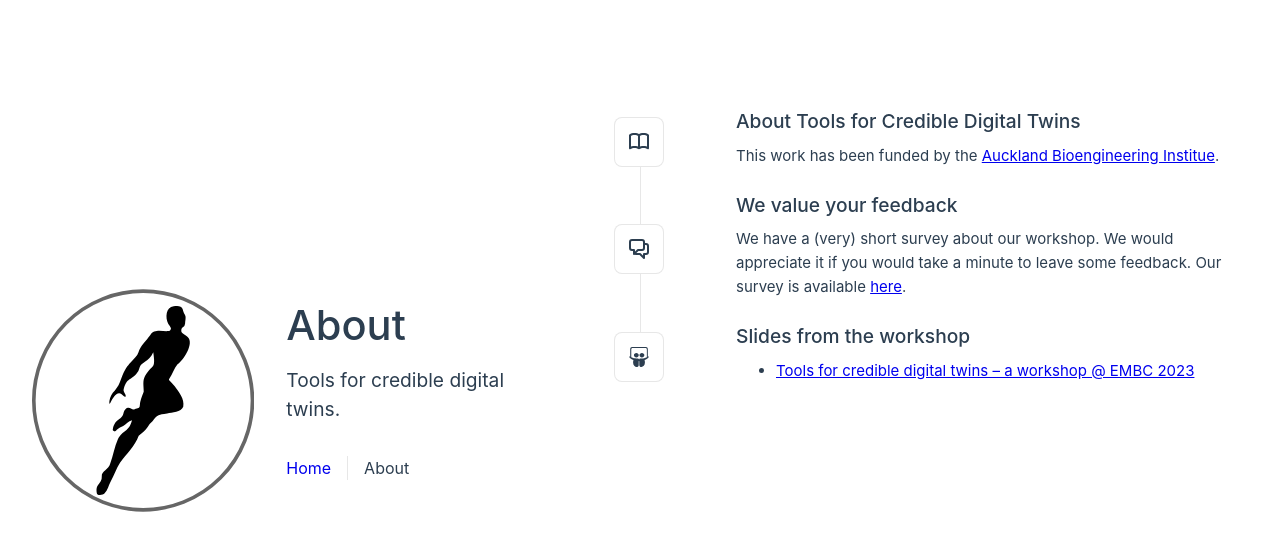
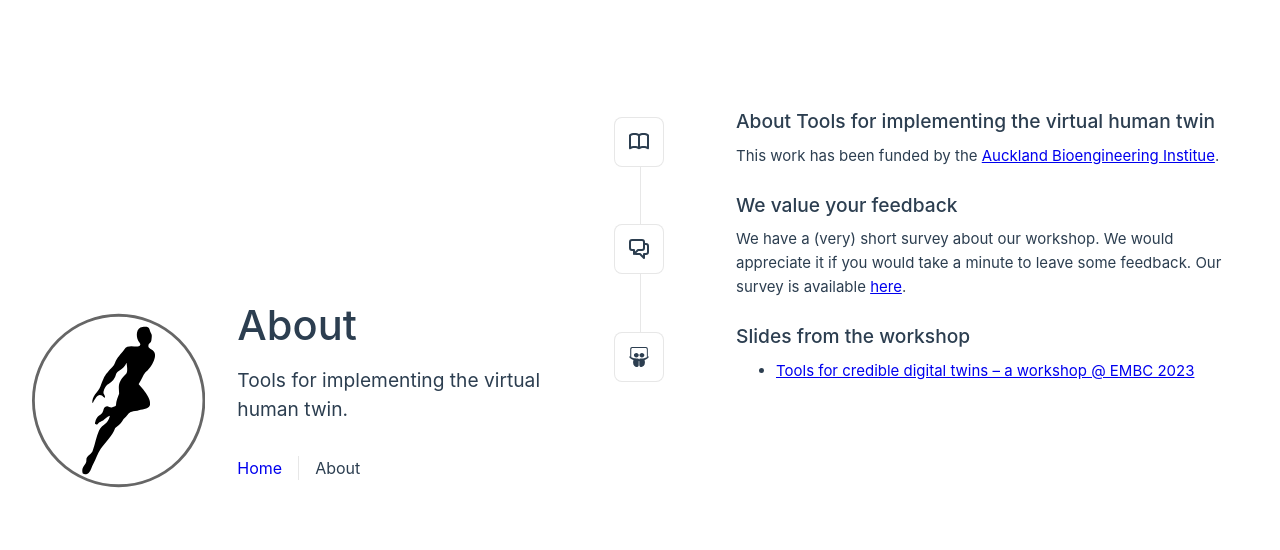
Before and after one commit to tools-for-credible-digital-twins/tools-for-credible-digital-twins.github.io, a Vue app: page /about in a window 1280 px wide. Shown: the top 550 px of the page. Built offline with nearby package versions, Linux system fonts and the light colour scheme; what vue3-sphinx-xml would draw is missing.

Commit message:
Tweaking workshop title.
Tweaking the title of the workshop to more broadly focus the workshop beyond credibility

```diff
--- a/index.html
+++ b/index.html
@@ -4,7 +4,7 @@
     <meta charset="UTF-8" />
     <link rel="icon" href="/favicon.ico" />
     <meta name="viewport" content="width=device-width, initial-scale=1.0" />
-    <title>Tools for Credible Digital Twins</title>
+    <title>Tools for Implementing the Virtual Human Twin</title>
   </head>
   <body>
     <div id="app"></div>
--- a/src/components/TitleHeading.vue
+++ b/src/components/TitleHeading.vue
@@ -13,5 +13,5 @@ const headingTag = computed(() => {
 </script>
 
 <template>
-  <component :is="headingTag">Tools for credible digital twins.</component>
+  <component :is="headingTag">Tools for implementing the virtual human twin.</component>
 </template>
--- a/src/router/index.js
+++ b/src/router/index.js
@@ -33,7 +33,7 @@ for (let docpage of [
 routes.push({
   path: '/:pathMatch(.*)*',
   name: '404',
-  meta: { title: 'Tools for Credible Digital Twins: Not Found' },
+  meta: { title: 'Tools for Implementing the Virtual Human Twin: Not Found' },
   component: () => import('../views/NotFound.vue')
 })
 
--- a/src/views/AboutView.vue
+++ b/src/views/AboutView.vue
@@ -12,7 +12,7 @@ import SlidesIcon from '../components/icons/IconSlides.vue'
       <template #icon>
         <DocumentationIcon />
       </template>
-      <template #heading>About Tools for Credible Digital Twins</template>
+      <template #heading>About Tools for implementing the virtual human twin</template>
       This work has been funded by the
       <a href="https://www.auckland.ac.nz/en/abi.html" target="_blank"
         >Auckland Bioengineering Institue</a
```
